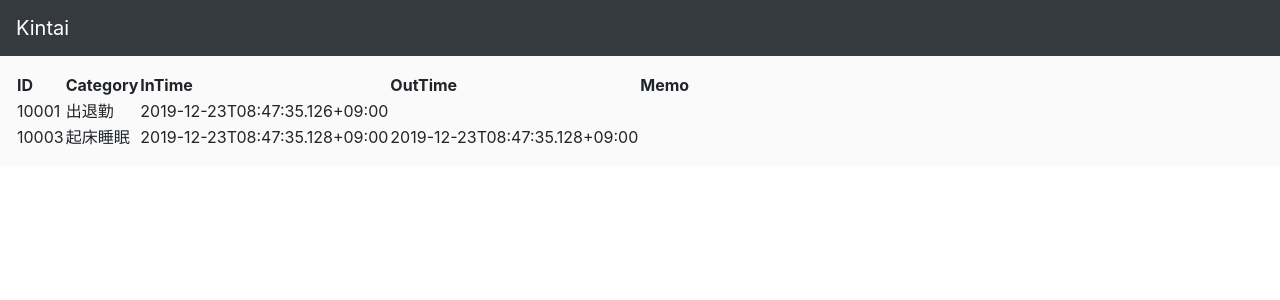
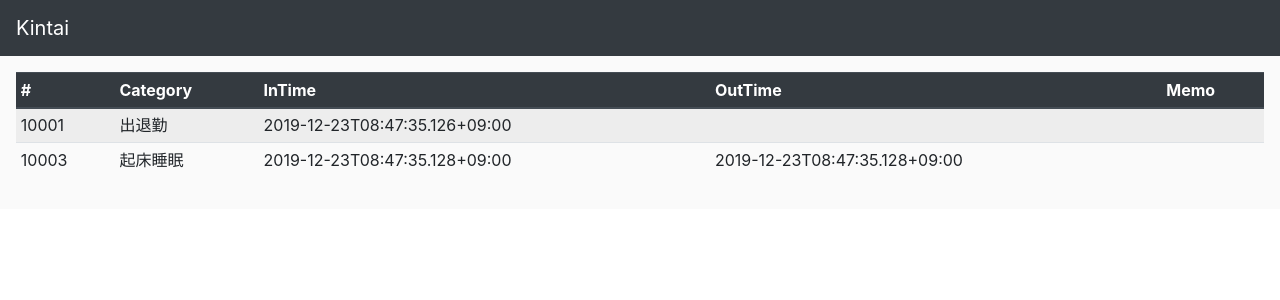
Before and after one commit to northfox/ours-kintai-web, a Vue app: page /kintai-list in a window 1280 px wide. Shown: the top 300 px of the page. Built offline with nearby package versions, Linux system fonts and the light colour scheme.

Commit message:
Update list design

```diff
--- a/src/common/constants.js
+++ b/src/common/constants.js
@@ -2,7 +2,7 @@
   DATE_FORMAT: 'YYYY-MM-DDTHH:mm:ssZ',
   TIME_FORMAT: 'HH:mm:ss',
   KINTAI_HEADER: {
-    ID: 'ID',
+    ID: '#',
     CATEGORY: 'Category',
     IN_TIME: 'InTime',
     OUT_TIME: 'OutTime',
--- a/src/components/organisms/KintaiList.vue
+++ b/src/components/organisms/KintaiList.vue
@@ -1,7 +1,11 @@
 <template>
-  <table>
-    <KintaiListHeader></KintaiListHeader>
-    <KintaiListBody v-for="time in times" :time="time" :key="time.id"></KintaiListBody>
+  <table class="table table-striped table-hover table-sm">
+    <thead class="thead-dark">
+      <KintaiListHeader></KintaiListHeader>
+    </thead>
+    <tbody>
+      <KintaiListBody v-for="time in times" :time="time" :key="time.id"></KintaiListBody>
+    </tbody>
   </table>
 </template>
 
```
